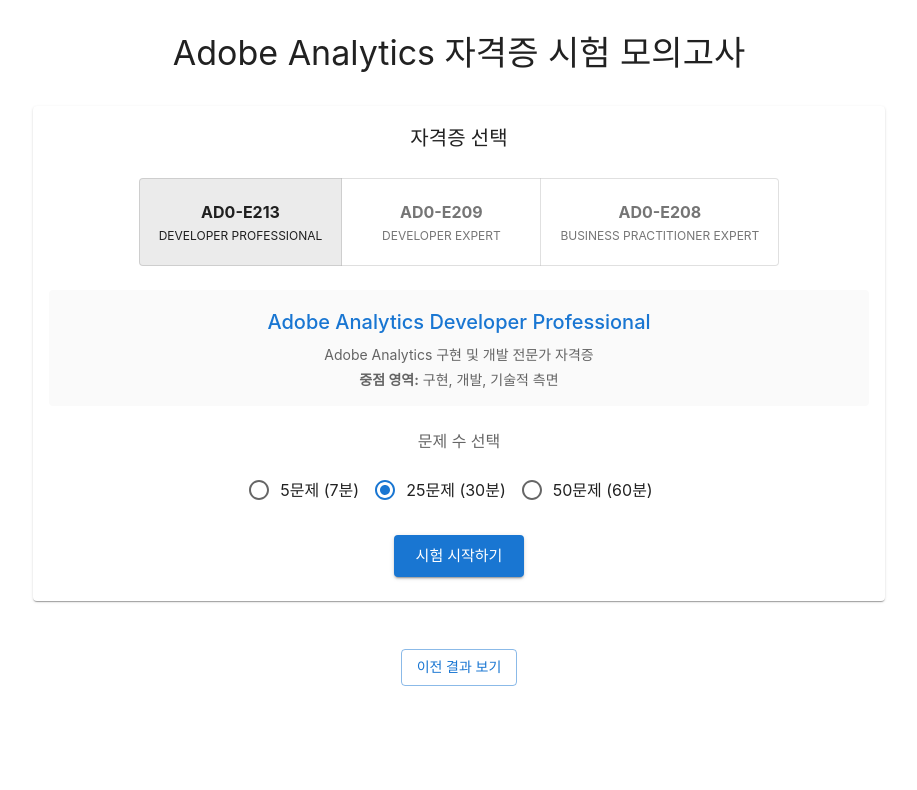
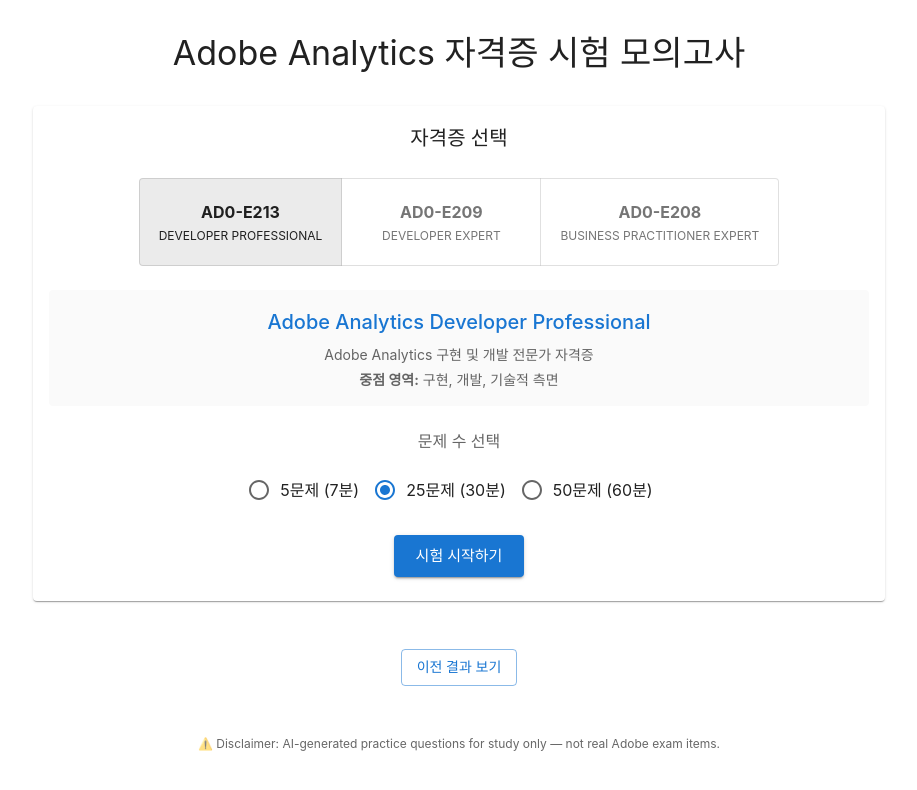
Before and after one commit to iam149cm/study, a React (Create React App) app in the folder 04_aaCert/adobe-analytics-exam/: page / in a window 1280 px wide. Shown: the top 790 px of the page, without its empty margins (181-1098 px from the left). Built offline with nearby package versions, Linux system fonts and the light colour scheme.

Commit message:
add disclaimer

```diff
--- a/04_aaCert/adobe-analytics-exam/src/pages/HomePage.tsx
+++ b/04_aaCert/adobe-analytics-exam/src/pages/HomePage.tsx
@@ -243,6 +243,12 @@
           이전 결과 보기
         </Button>
       </Box>
+
+      <Box sx={{ mt: 6, mb: 4, textAlign: 'center' }}>
+        <Typography variant="caption" color="text.secondary" display="block">
+          ⚠️ Disclaimer: AI-generated practice questions for study only — not real Adobe exam items.
+        </Typography>
+    </Box>
     </Container>
   );
 };
```
